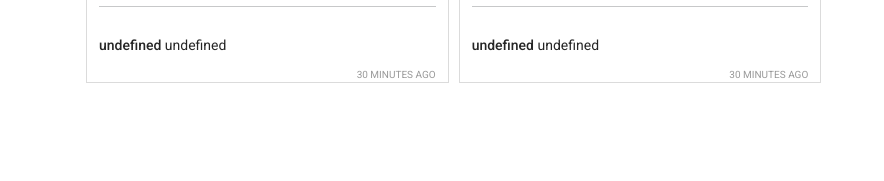
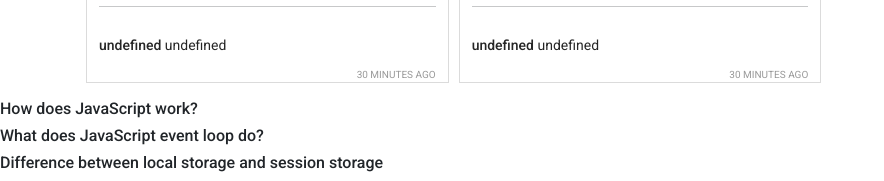
Before and after one commit to hossain101199/-insta-shohor, a plain HTML site: page index.html in a window 1280 px wide. Shown: the part 1401-1582 px from the top of the page, without its empty margins (0-884 px from the left). Before the commit the page ends 1500 px from the top, so only its background shows below. Drawn offline with nearby package versions, Linux system fonts and the light colour scheme.

Commit message:
start working

```diff
--- a/index.html
+++ b/index.html
@@ -77,6 +77,20 @@
                 <h1>Reported posts</h1>
             </div>
         </main>
+        <section>
+            <div>
+                <h6>How does JavaScript work?</h6>
+
+            </div>
+            <div>
+                <h6>What does JavaScript event loop do?</h6>
+
+            </div>
+            <div>
+                <h6>Difference between local storage and session storage</h6>
+
+            </div>
+        </section>
         <footer></footer>
 
         <!-- add javascript  file  -->
```
